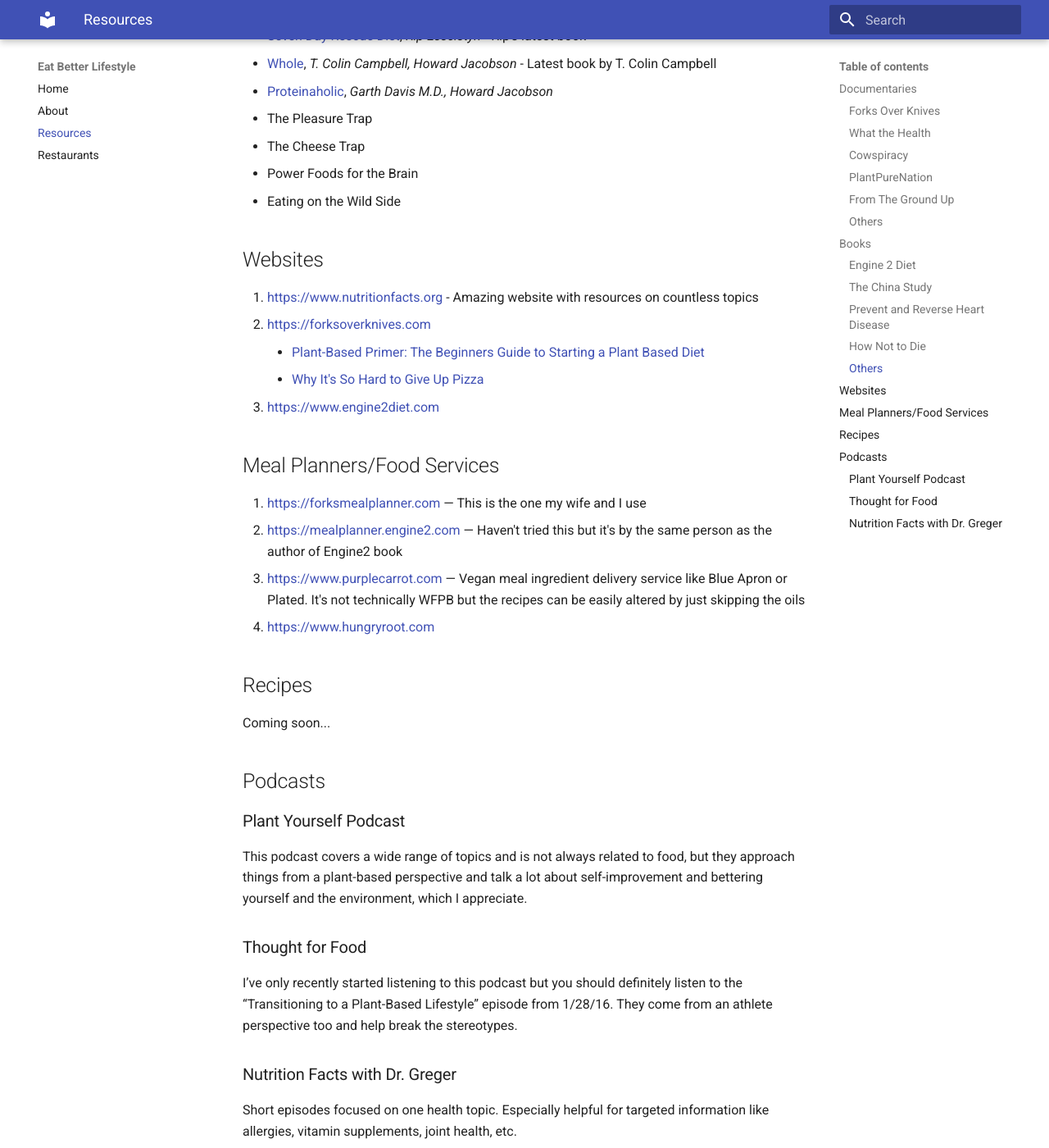
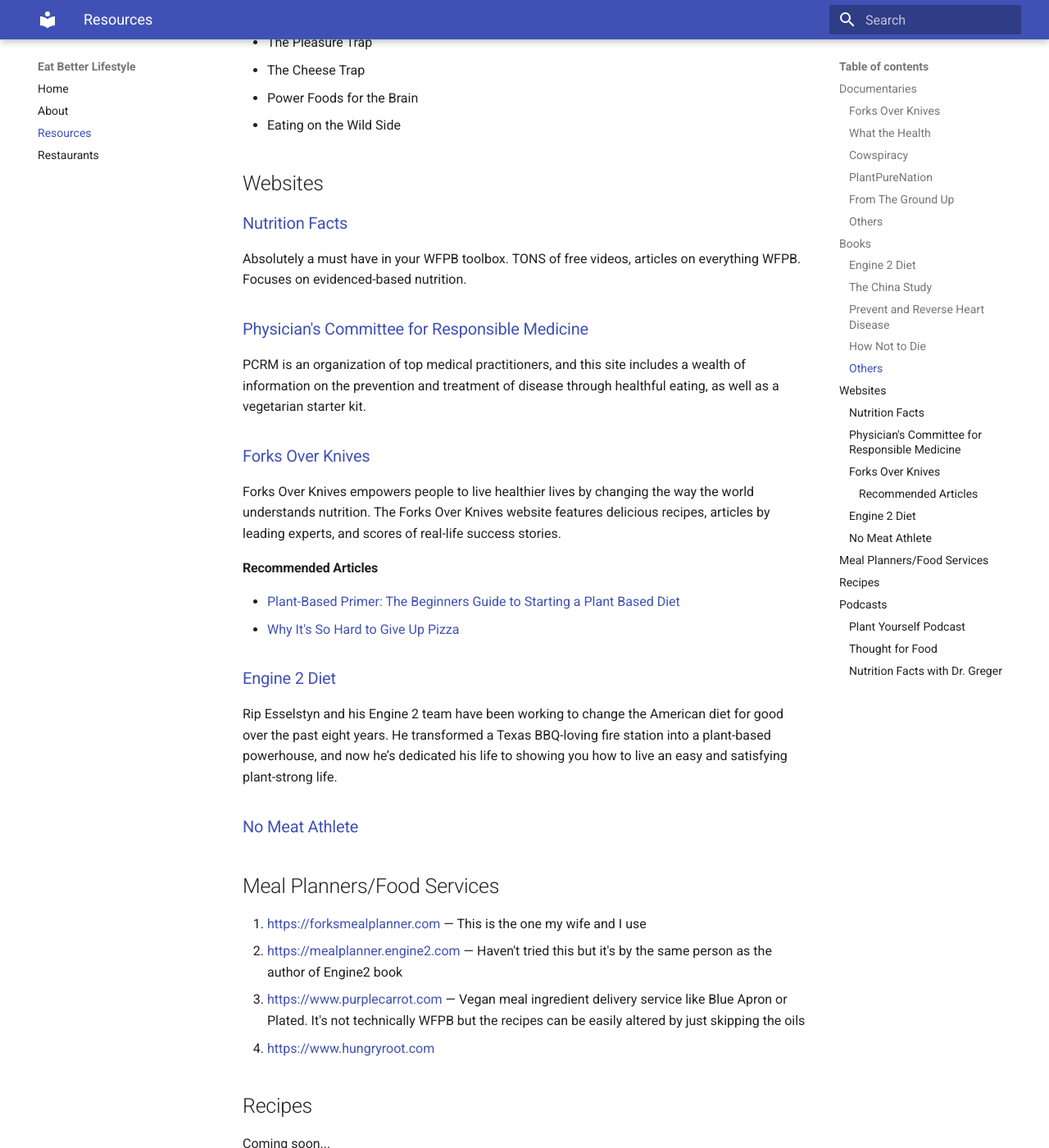
Before and after one commit to adamscharf/eatbetterlifestyle, an MkDocs documentation site: the page built from docs/resources.md, in a window 1280 px wide and 1400 px high, scrolled down 2148 px. Shown: the whole window at 82% size. Built offline with MkDocs 1.6.1 and Material for MkDocs 9.7.7, drawn with Linux system fonts in a browser that asks for light colours; old or Windows-style settings are respelled for this version of MkDocs; some of the changed text lies outside the part shown.

Commit message:
Update links and formatting

```diff
--- a/docs/resources.md
+++ b/docs/resources.md
@@ -1,33 +1,31 @@
-Here’s a starting list of materials to check out. I think you’ll find these resources contain a LOT of compelling evidence in favor of a wfbp diet. Let me know if you have any questions… we love sharing our experiences and helping others out.
+# Resources
 
-I would recommend checking out the “Forks over Knives” documentary first. It’s going to be the quickest and a fairly comprehensive overview for you. The books are great but obviously will take longer to read than watching a 1.5 hr movie.
+Here are all of the latest tools, and then some, that brought me to where I am
+today. It may seem like an overwhelming amount of information but I would
+recommend just starting with either "Forks Over Knives" or "What the Health",
+then going from there.
 
-The book that got us started was "Engine 2 Diet".
+The book that got me started was "The Engine 2 Diet"
 
 
 ## Documentaries
-
 
 ### [Forks Over Knives][fok-film]
 
 A GREAT overview of wfpb diet. You could definitely start here and get a good
 foundation of knowledge.
 
-
 ### [What the Health][what-the-health]
 
 Follow up to Cowspiracy and investigates the influence of Meat/Dairy/Big Pharma
 companies over the health industry.
-
 
 ### [Cowspiracy][cowspiracy]
 
 Talks about the big players in Meat and Dairy and how much control they really
 have
 
-
 ### [PlantPureNation][plant-pure-nation]
-
 
 
 ### [From The Ground Up][from-the-ground-up]
@@ -81,7 +79,7 @@ cardiovascular disease. He is the father of the author of Engine 2 Diet.
 By _Michael Greger M.D._
 
 * In the middle of reading now. The author is the same doctor behind
-[NutritionFacts.org][nutritionfacts] and he goes through each disease killing
+[NutritionFacts.org][nutrition-facts] and he goes through each disease killing
 Americans and talks about evidence based nutrition for how to minimize your
 risks.
 
@@ -102,12 +100,37 @@ them or their author
 
 ## Websites
 
-1. <https://www.nutritionfacts.org> - Amazing website with resources on
-countless topics
-1. <https://forksoverknives.com>
-    * [Plant-Based Primer: The Beginners Guide to Starting a Plant Based Diet](https://forksoverknives.com/plant-based-primer-beginners-guide-starting-plant-based-diet)
-    * [Why It's So Hard to Give Up Pizza](https://forksoverknives.com/addictive-food-cheese-pizza)
-1. <https://www.engine2diet.com>
+### [Nutrition Facts][nutrition-facts]
+
+Absolutely a must have in your WFPB toolbox. TONS of free videos, articles on
+everything WFPB. Focuses on evidenced-based nutrition.
+
+### [Physician's Committee for Responsible Medicine][pcrm]
+
+PCRM is an organization of top medical practitioners, and this site includes a
+wealth of information on the prevention and treatment of disease through
+healthful eating, as well as a vegetarian starter kit.
+
+### [Forks Over Knives][fok]
+
+Forks Over Knives empowers people to live healthier lives by changing the way
+the world understands nutrition. The Forks Over Knives website features
+delicious recipes, articles by leading experts, and scores of real-life success
+stories.
+
+#### Recommended Articles
+
+* [Plant-Based Primer: The Beginners Guide to Starting a Plant Based Diet](https://forksoverknives.com/plant-based-primer-beginners-guide-starting-plant-based-diet)
+* [Why It's So Hard to Give Up Pizza](https://forksoverknives.com/addictive-food-cheese-pizza)
+
+### [Engine 2 Diet][engine2diet]
+
+Rip Esselstyn and his Engine 2 team have been working to change the American
+diet for good over the past eight years. He transformed a Texas BBQ-loving fire
+station into a plant-based powerhouse, and now he’s dedicated his life to
+showing you how to live an easy and satisfying plant-strong life.
+
+### [No Meat Athlete][no-meat-athlete]
 
 
 ## Meal Planners/Food Services
@@ -147,7 +170,7 @@ information like allergies, vitamin supplements, joint health, etc.
 
 
 [engine-2-diet-book]: https://www.amazon.com/Engine-Diet-Firefighters-Save-Your-Life-Cholesterol/dp/0446506680/ref=sr_1_1?ie=UTF8&qid=1527267884&sr=8-1&keywords=engine+2+diet)
-[nutritionfacts]: https://nutritionfacts.org
+[nutrition-facts]: https://nutritionfacts.org
 [china-study]: https://www.amazon.com/China-Study-Comprehensive-Nutrition-Implications/dp/1941631568/ref=sr_1_1?ie=UTF8&qid=1527268406&sr=8-1&keywords=the+china+study
 [prevent-reverse-heart-disease]: https://www.amazon.com/Prevent-Reverse-Heart-Disease-Nutrition-Based/dp/1583333002/ref=sr_1_2?s=books&ie=UTF8&qid=1527268628&sr=1-2&keywords=prevent+and+reverse+heart+disease+by+caldwell+b.+esselstyn
 [how-not-to-die]: https://www.amazon.com/How-Not-Die-Discover-Scientifically/dp/1250066115/ref=sr_1_1?s=books&ie=UTF8&qid=1527268715&sr=1-1&keywords=how+not+to+die
@@ -159,3 +182,7 @@ information like allergies, vitamin supplements, joint health, etc.
 [seven-day-rescue-diet]: https://www.amazon.com/Engine-Seven-Day-Rescue-Diet-Plants/dp/1455591173/ref=sr_1_1?s=books&ie=UTF8&qid=1527271897&sr=1-1&keywords=7+day+rescue+diet+engine+2
 [whole]: https://www.amazon.com/Whole-Rethinking-Nutrition-Colin-Campbell/dp/1939529840/ref=sr_1_4?s=books&ie=UTF8&qid=1527272002&sr=1-4&keywords=whole
 [proteinaholic]: https://www.amazon.com/Proteinaholic-Obsession-Meat-Killing-About/dp/0062279319/ref=sr_1_1?s=books&ie=UTF8&qid=1527272145&sr=1-1&keywords=proteinaholic+garth+davis
+[pcrm]: https://www.pcrm.org/
+[fok]: https://forksoverknives.com
+[engine2diet]: https://www.engine2diet.com
+[no-meat-athlete]: https://www.nomeatathlete.com
```
Also changed, not shown: docs/restaurants.md (+10 -9 lines).
